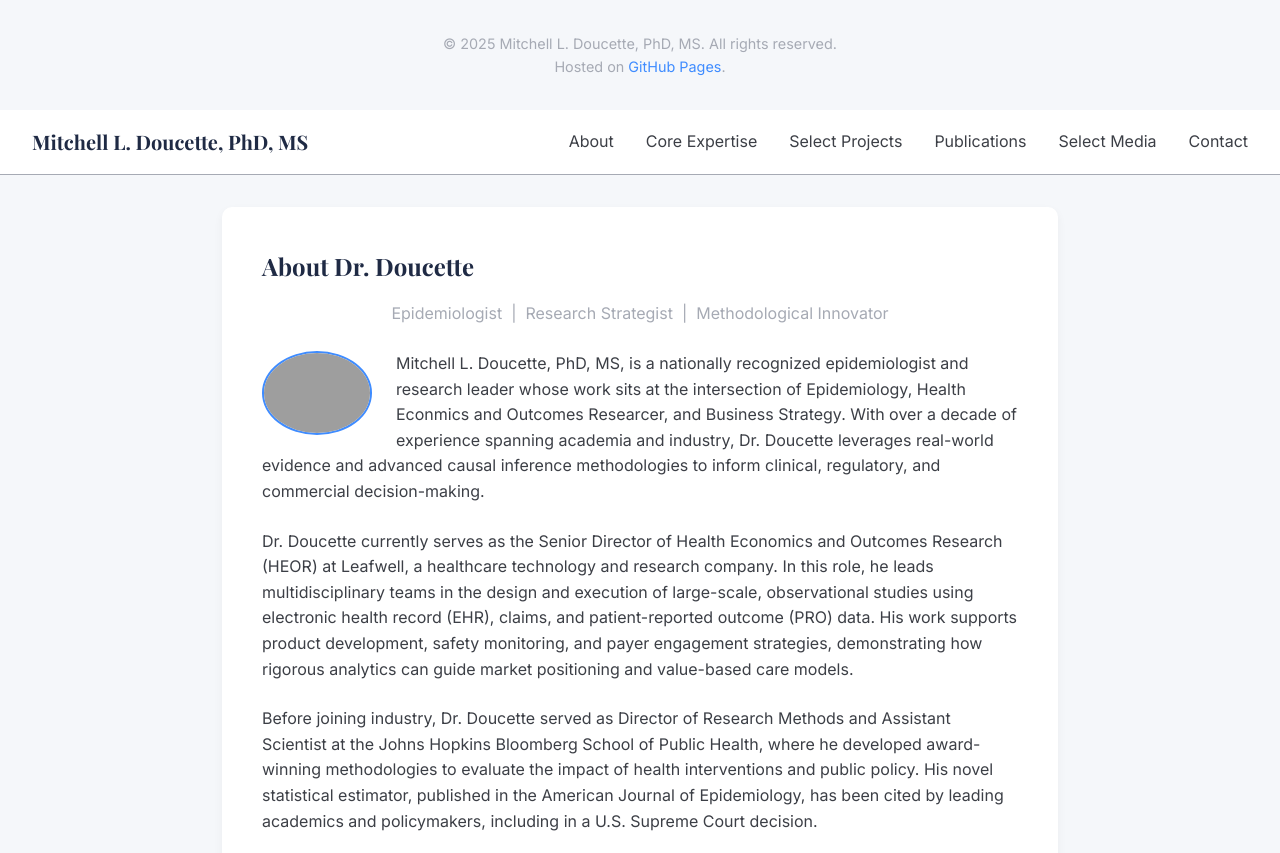
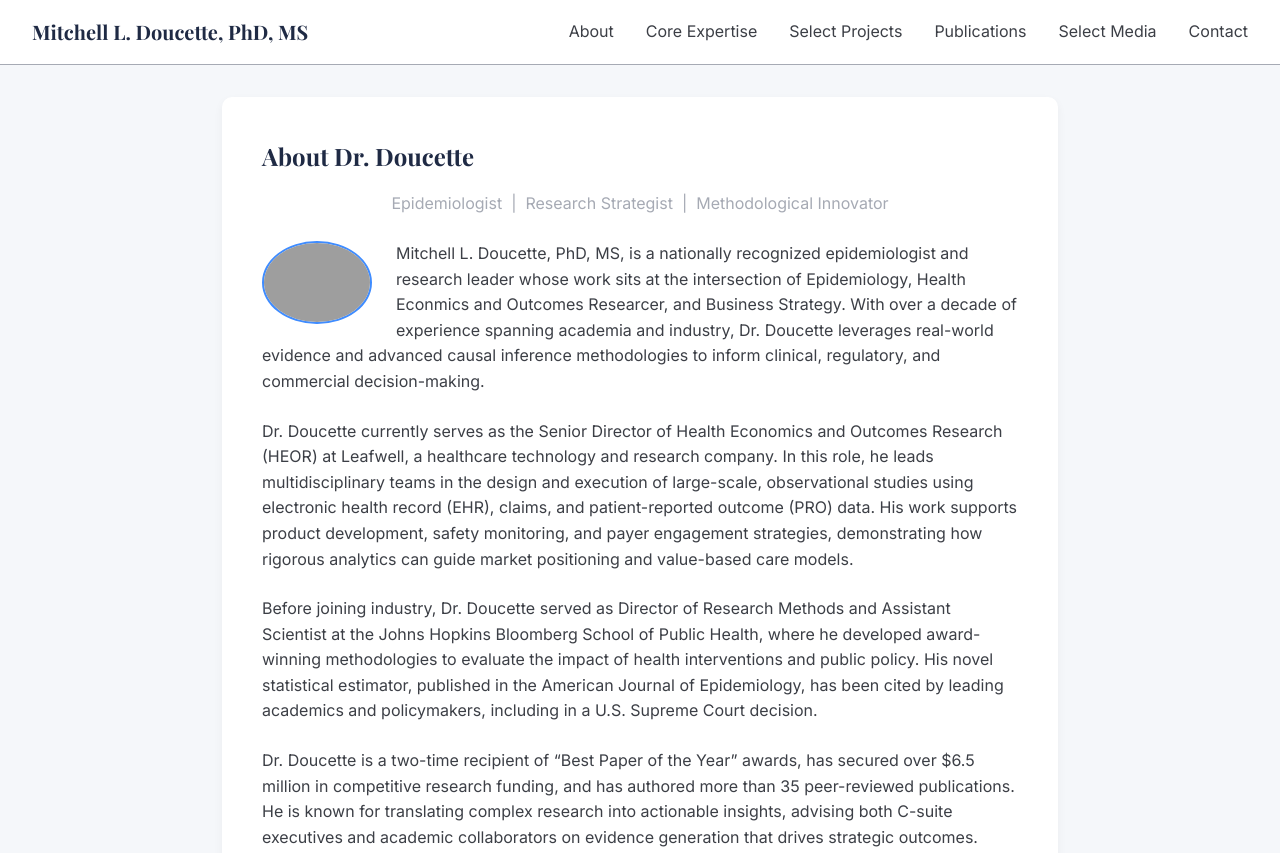
Before and after one commit to mldoucette1/mitchelldoucette.github.io, a plain HTML site: page index.html in a window 1280 px wide. Shown: the top 853 px of the page. Drawn offline with nearby package versions, Linux system fonts and the light colour scheme; grey boxes are pictures that could not be loaded.

Commit message:
Update index.html

```diff
--- a/index.html
+++ b/index.html
@@ -8,13 +8,6 @@
   <link href="https://fonts.googleapis.com/css2?family=Playfair+Display:wght@500;700&family=Inter:wght@300;400;600&display=swap" rel="stylesheet" />
   <link rel="stylesheet" href="https://cdnjs.cloudflare.com/ajax/libs/aos/2.3.4/aos.css" />
 </head>
-<!-- Back-to-top button -->
-<button id="back-to-top" aria-label="Back to top">↑</button>
-
-<footer>
-  <p>© 2025 Mitchell L. Doucette, PhD, MS. All rights reserved.</p>
-  <p>Hosted on <a href="https://github.com" target="_blank">GitHub Pages</a>.</p>
-</footer>
 <body>
 
   <header>
@@ -311,5 +304,7 @@
   <script>
     AOS.init({ duration: 800, easing: 'ease-in-out', once: true });
   </script>
+    <!-- Back-to-Top Button -->
+<button id="back-to-top" aria-label="Back to top">↑</button>
 </body>
 </html>
```
